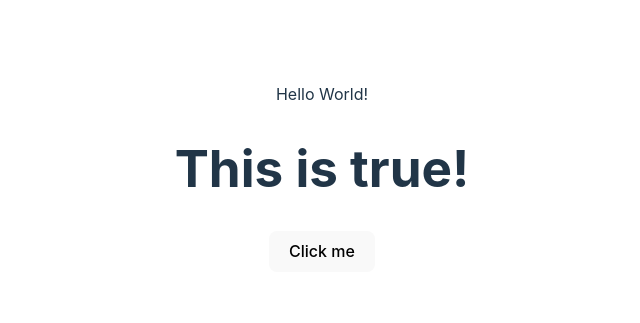
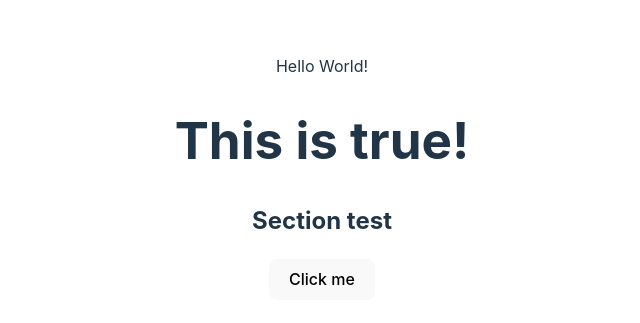
Before and after one commit to Celesca/react-workshop-2024, a React (Vite) app in the folder first-project/: page / in a window 1280 px wide. Shown: the part 223-546 px from the top of the page, without its empty margins (318-958 px from the left). Built offline with nearby package versions, Linux system fonts and the light colour scheme.

Commit message:
add: section

```diff
--- a/first-project/src/components/Section.tsx
+++ b/first-project/src/components/Section.tsx
@@ -1,8 +1,17 @@
-type
+import { ReactElement, ReactNode } from "react"
 
-const Section = () => {
+type SectionProps = {
+    title: string,
+    children: ReactNode
+}
+
+const Section = ({title = "default", children} : SectionProps) : ReactElement => {
   return (
-    <div>Section</div>
+    <div>
+
+        <h2>{title}</h2>
+        {children}
+    </div>
   )
 }
 
--- a/first-project/src/main.tsx
+++ b/first-project/src/main.tsx
@@ -4,11 +4,13 @@ import App from './App.tsx'
 import './index.css'
 import MyButton from './MyButton.tsx'
 import Heading from './Heading.tsx'
+import Section from './components/Section.tsx'
 
 ReactDOM.createRoot(document.getElementById('root')!).render(
   <React.StrictMode>
     <Heading title="Hello World!"/>
     <App />
-    <MyButton/>
+
+    <Section title="Section test"><MyButton/></Section>
   </React.StrictMode>,
 )
```
